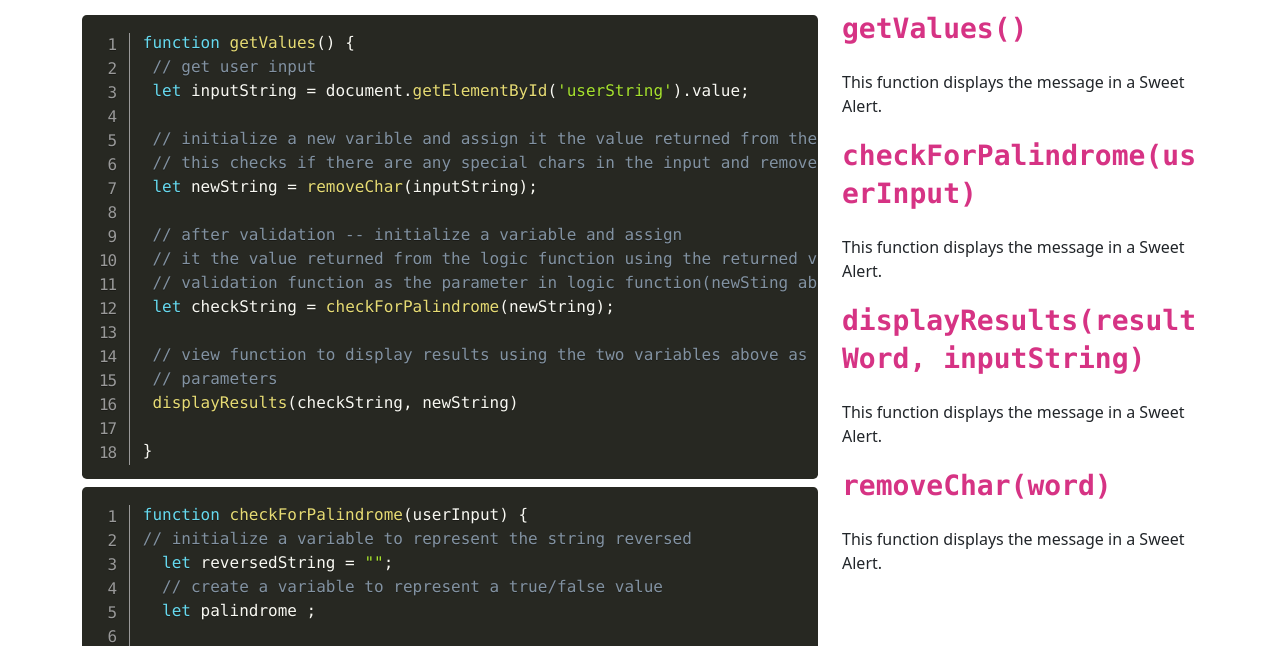
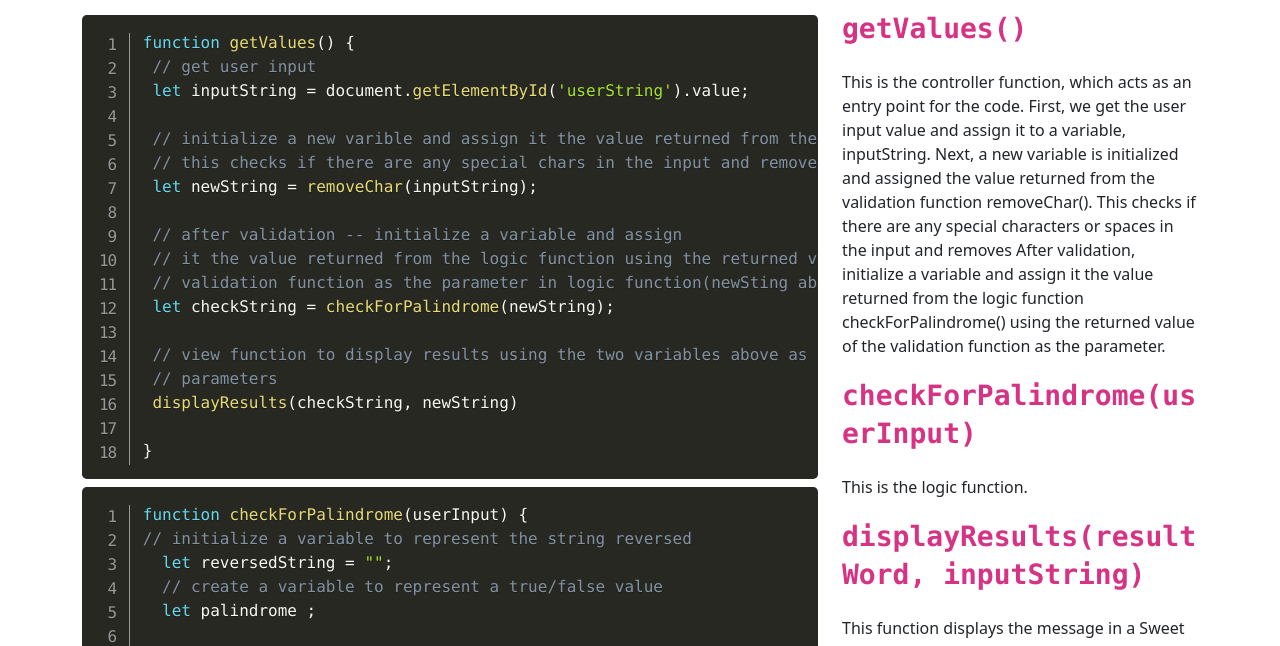
Before and after one commit to dev-vader091/MirrorWords-JS, a plain HTML site: page code.html in a window 1280 px wide. Shown: the part 135-781 px from the top of the page. Drawn offline with nearby package versions, Linux system fonts and the light colour scheme.

Commit message:
added html for code explanations

```diff
--- a/code.html
+++ b/code.html
@@ -185,9 +185,18 @@
       </div>
       <div class="col-12 col-lg-4">
         <h5 class="fs-2 fw-bold pb-3"><code>getValues()</code></h5>
-        <p>This function displays the message in a Sweet Alert.</p>
+        <p>This is the controller function, which acts as an entry point for the code.
+          First, we get the user input value and assign it to a variable, inputString. Next,
+          a new variable is initialized and assigned the value returned from the validation function removeChar().
+          This checks if there are any special characters or spaces in the input and removes
+          After validation, initialize a variable and assign it the value returned from the logic function checkForPalindrome()
+          using the returned value of the validation function as the parameter.
+        </p>
         <h5 class="fs-2 fw-bold pb-3"><code>checkForPalindrome(userInput)</code></h5>
-        <p>This function displays the message in a Sweet Alert.</p>
+        <p>
+          This is the logic function.
+
+        </p>
         <h5 class="fs-2 fw-bold pb-3"><code>displayResults(resultWord, inputString)</code></h5>
         <p>This function displays the message in a Sweet Alert.</p>
         <h5 class="fs-2 fw-bold pb-3"><code>removeChar(word)</code></h5>
```
